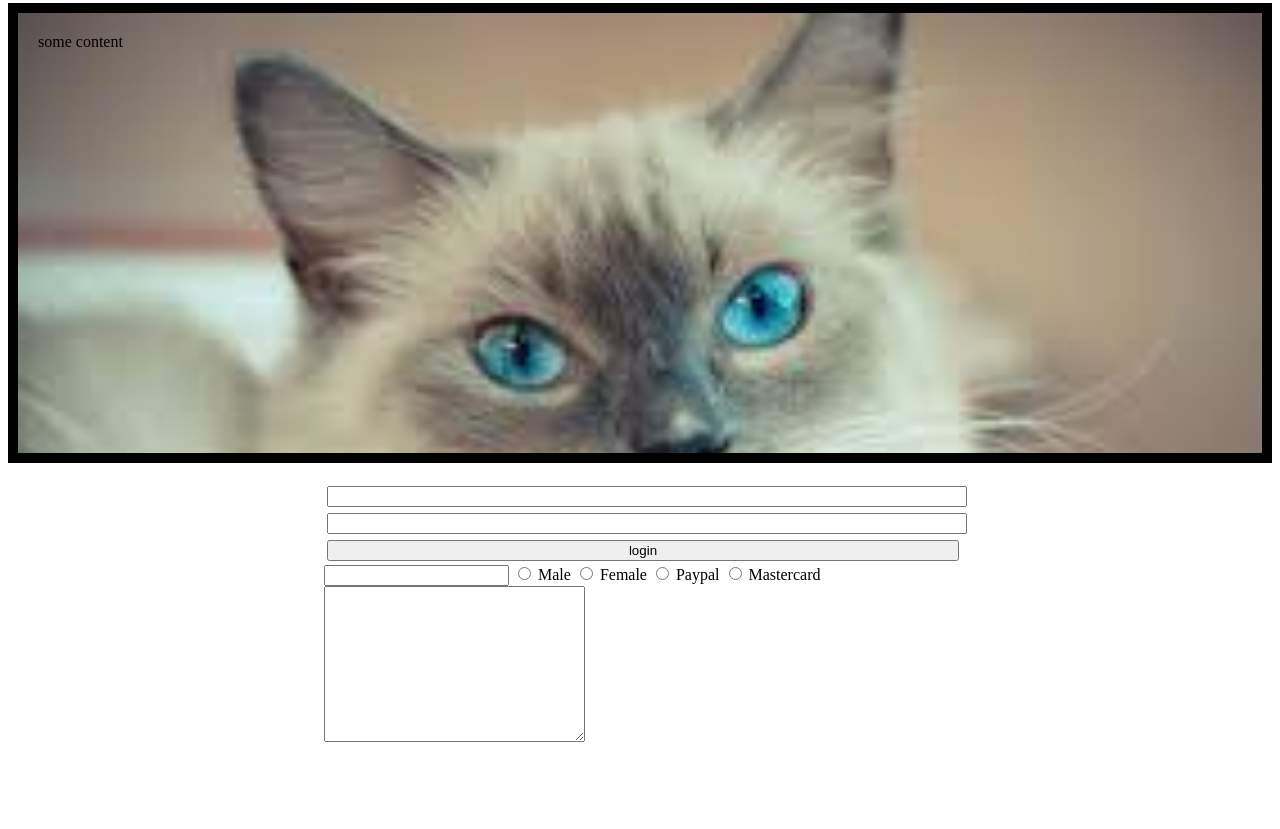
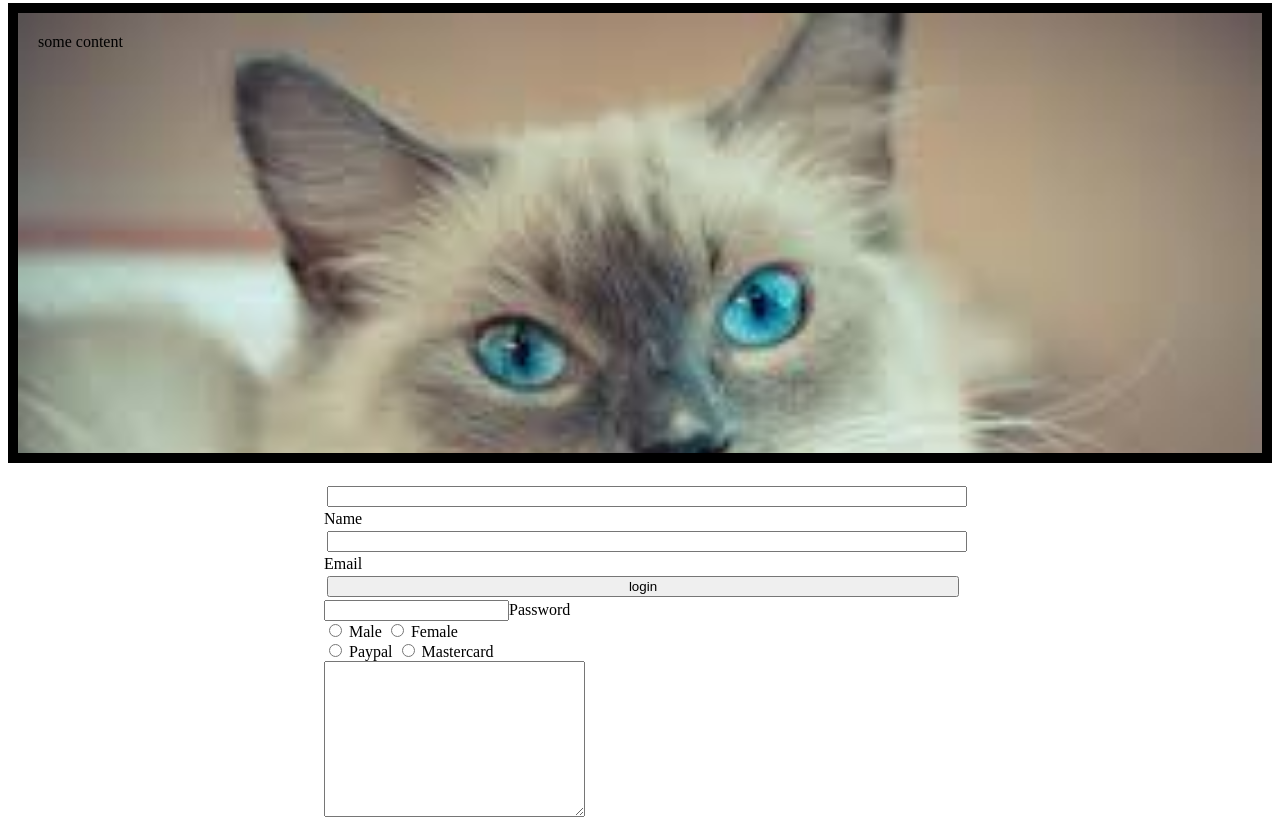
Before and after one commit to jolenekong/jolenekong.github.io, a plain HTML site: page Company Profile/day3/index.html in a window 1280 px wide. Shown: the part 531-1360 px from the top of the page. Before the commit the page ends 1285 px from the top, so only its background shows below. Drawn offline with Linux system fonts and the light colour scheme.

Commit message:
Added field description in form

```diff
--- a/Company Profile/day3/index.html
+++ b/Company Profile/day3/index.html
@@ -23,20 +23,25 @@
     </div>
 
     <form action="" method="">
-        <input type="text" name="" id="" class="my_input_txt">
+        <input type="text" name="" id="" class="my_input_txt">Name
 
-        <input type="text" name="" id="" class="my_input_txt">
+        <input type="text" name="" id="" class="my_input_txt">Email
 
         <input type="submit" value="login" class="my_input_txt">
 
-        <input type="password" name="" id="">
+        <input type="password" name="" id="">Password
 
+
+    <div>
         <input type="radio" name="gender" id=""> Male
         <input type="radio" name="gender" id=""> Female
 
+    </div>
+
+    <div>
         <input type="radio" name="payment" id=""> Paypal
         <input type="radio" name="payment" id=""> Mastercard
-
+    </div>
         <textarea name="" id="" cols="30" rows="10"></textarea>
 
 
```
